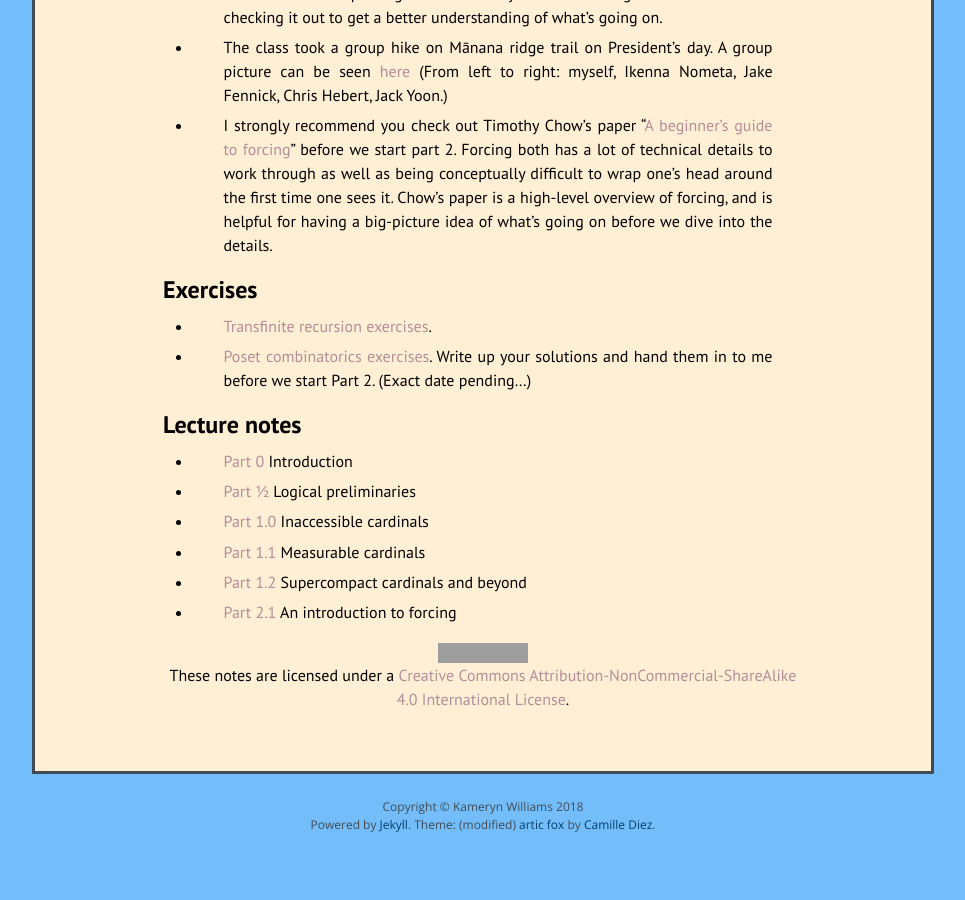
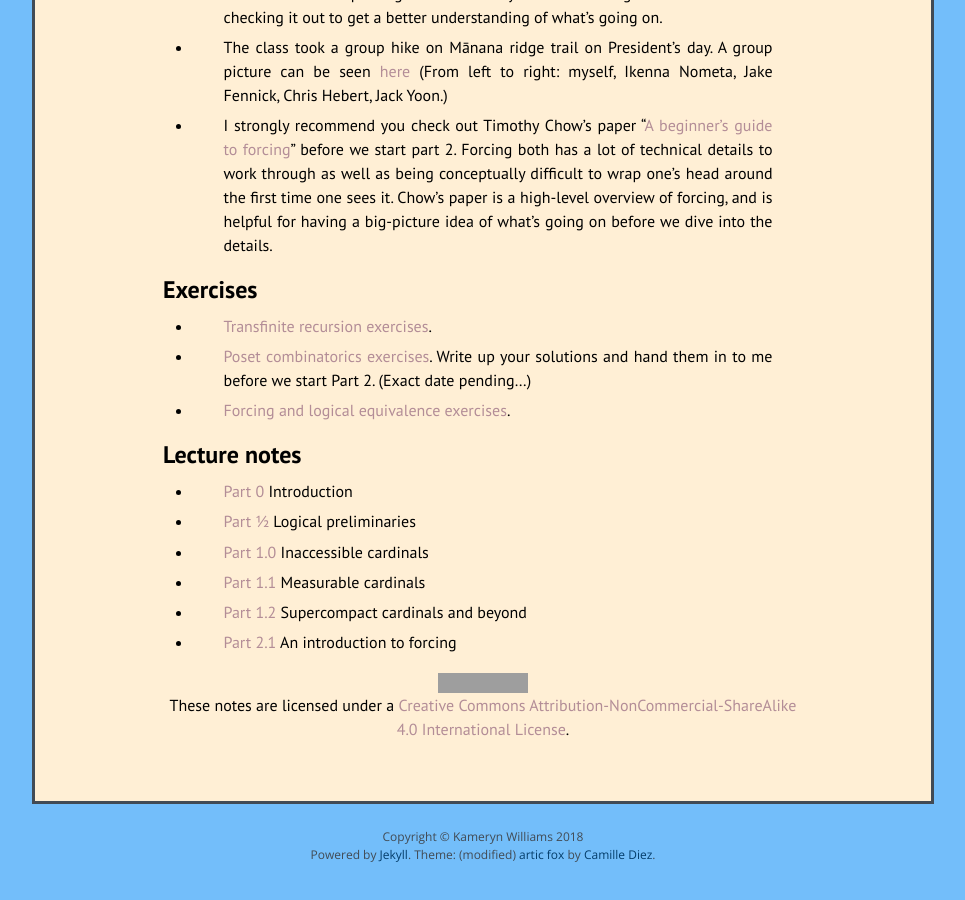
Before and after one commit to kamerynjw/kamerynjw.github.io, a Jekyll site: the page built from teaching/2019/math655.md, in a window 1280 px wide and 900 px high, scrolled down 2534 px. Shown: the whole window, without its empty margins (157-1122 px from the left). Built offline with Jekyll 4.4.1, drawn with Linux system fonts in a browser that asks for light colours; nearby versions of some CDN libraries; formulas are drawn with MathJax 3; before the commit the page ends 3404 px from its top, so only the background shows below that; grey boxes are pictures that could not be loaded.

Commit message:
added exercises on forcing and logical equivalence

```diff
--- a/teaching/2019/math655.md
+++ b/teaching/2019/math655.md
@@ -125,6 +125,8 @@ Exercises
 
 * [Poset combinatorics exercises]({{ page.url }}poset-exer.pdf). Write up your solutions and hand them in to me before we start Part 2. (Exact date pending...)
 
+* [Forcing and logical equivalence exercises]({{ page.url }}logic-equiv-exer.pdf).
+
 Lecture notes
 -------------
 
```
Also changed, not shown: 1 other file.
